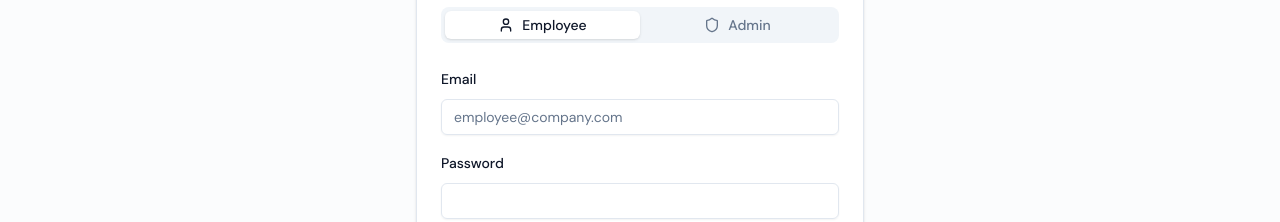
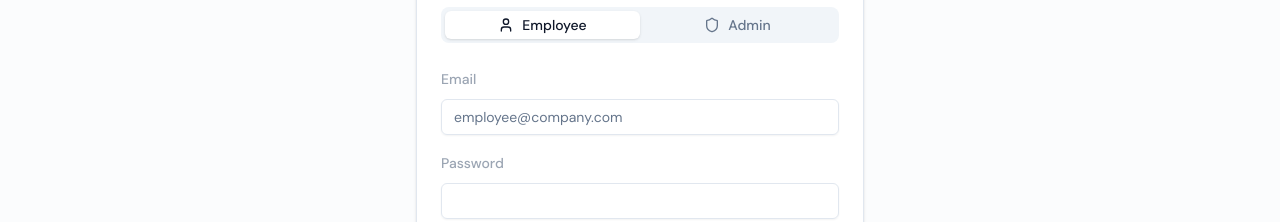
Before and after one commit to ryvexhost-git/attandance, a React (Vite) app in the folder web/: page /login in a window 1280 px wide. Shown: the part 335-557 px from the top of the page. Built offline with nearby package versions, Linux system fonts and the light colour scheme; no server answers; the HTML template or start-up script is replaced by a standard one.

Commit message:
Soften table and form subheadings

```diff
--- a/web/src/components/ui/label.jsx
+++ b/web/src/components/ui/label.jsx
@@ -7,7 +7,7 @@ import { cva } from "class-variance-authority";
 import { cn } from "@/lib/utils"
 
 const labelVariants = cva(
-  "text-sm font-medium leading-none peer-disabled:cursor-not-allowed peer-disabled:opacity-70"
+  "text-sm font-medium leading-none text-muted-foreground/65 peer-disabled:cursor-not-allowed peer-disabled:opacity-70"
 )
 
 const Label = React.forwardRef(({ className, ...props }, ref) => (
--- a/web/src/components/ui/table.jsx
+++ b/web/src/components/ui/table.jsx
@@ -48,7 +48,7 @@ const TableHead = React.forwardRef(({ className, ...props }, ref) => (
   <th
     ref={ref}
     className={cn(
-      "h-10 px-2 text-left align-middle font-medium text-muted-foreground [&:has([role=checkbox])]:pr-0 [&>[role=checkbox]]:translate-y-[2px]",
+      "h-10 px-2 text-left align-middle font-medium text-muted-foreground/60 [&:has([role=checkbox])]:pr-0 [&>[role=checkbox]]:translate-y-[2px]",
       className
     )}
     {...props} />
```
